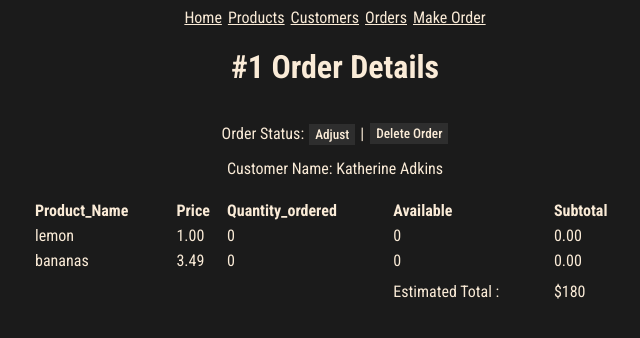
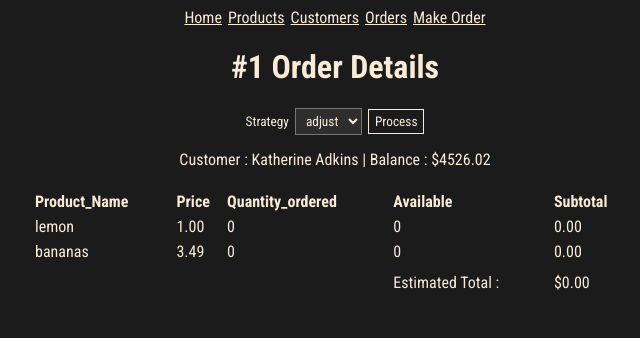
Before and after one commit to SwimmingWebDev/myorder, a Flask app: page /order/1 in a window 1280 px wide. Shown: the top 338 px of the page, without its empty margins (305-945 px from the left). Run offline with Flask 3, Linux system fonts and the light colour scheme; data comes from the database, SQL or seed files in the repository; both versions use the stored data as it was after the commit.

Commit message:
Update Order Model

```diff
--- a/app.py
+++ b/app.py
@@ -233,7 +233,7 @@ def api_update_product(product_id):
 
         product.name = data['name']
         product.price = data['price']
-        product.quantity =data['quantity']
+        product.available =data['quantity']
 
         db.session.commit()
         return "", 204
@@ -265,7 +265,9 @@ def make_order():
         product_id = request.form['item']
         quantity =  request.form['quantity']
 
-        order = Order(customer_id=customer_id)
+        customer = db.get_or_404(Customer, customer_id)
+        order = Order(customer=customer)
+
         product = db.get_or_404(Product, product_id)
 
         if product is not None:
@@ -286,26 +288,34 @@ def make_order():
 
         return render_template("make_order.html", customers = customers, products=products)
 
-
-
 @app.route("/order/<int:order_id>")
 def order_details(order_id):
     statement = db.select(ProductOrder).filter_by(order_id=order_id)
     records = db.session.execute(statement)
     results = records.scalars()
+    order = db.get_or_404(Order, order_id)
+    return render_template("order_details.html", total = order.total, orders = results, order_id = order_id)
 
-    return render_template("order_details.html", orders = results, order_id = order_id)
+@app.route("/order/process/<int:order_id>", methods=["GET","POST"])
+def process_order(order_id):
+    order= db.get_or_404(Order, order_id)
+    strategy = request.form['strategy']
+    Order.process(order, strategy)
+    db.session.commit()
+    return redirect(url_for("orders_list"))
 
 
 @app.route("/order/<int:order_id>/delete", methods=["GET", "POST"])
 def order_delete(order_id):
     order = db.get_or_404(Order, order_id)
+    if order.processed is not None:
+        return redirect(url_for("orders_list"))
     db.session.delete(order)
     db.session.commit()
     return redirect(url_for("orders_list"))
 
 
-# API view - order
+# API view
 # create Order
 @app.route("/api/orders", methods=["GET", "POST"])
 def api_create_order():
@@ -313,29 +323,67 @@ def api_create_order():
         data = request.json
 
         customer_id = data["customer_id"]
-        items = data.get('item', [])
+        items = data.get('items', [])
+
+        customer = db.get_or_404(Customer, customer_id)
+        order = Order(customer=customer)
 
         for item in items:
             name = item.get("name")
             quantity = item.get('quantity')
 
-            order = Order(customer_id=customer_id)
-            product = db.get_or_404(Product, name)
+            product = Product.query.filter_by(name=name).first_or_404()
 
+            print(product)
             if product is not None:
                 new_order = ProductOrder(order=order, product=product, quantity=quantity)
-
-            db.session.add(new_order)
+                db.session.add(new_order)
             db.session.commit()
 
         return "Created Successfully", 201
+    else:
+        statement = db.select(Order).order_by(Order.id)
+        results = db.session.execute(statement)
+        orders = []
+        for order in results.scalars():
+            json_record =Order.to_json(order)
+            orders.append(json_record)
+        return jsonify(orders)
+
+# API view
+# delete order
+@app.route("/api/order/<int:order_id>/delete", methods=["DELETE"])
+def api_delete_order(order_id):
+    order = db.get_or_404(Order, order_id)
+    db.session.delete(order)
+    db.session.commit()
+    return "", 204
+
+# API view
+# Update order
+@app.route("/api/order/<int:order_id>", methods=["GET","PUT"])
+def api_process_order(order_id):
+    order= db.get_or_404(Order, order_id)
+    data = request.json
+
+    if data["process"] == True:
+        if data["strategy"]:
+            Order.process(order, data["strategy"])
+            db.session.commit()
+        else:
+            data["strategy"]="adjust"
+            Order.process(order, data["strategy"])
+            db.session.commit()
+        return "", 204
+
+    else:
+        return "Invalid request", 400
 
 
 
-# Update Orders
-@app.route("/api/orders/<int:order_id>", methods=["GET", "PUT" "DELETE"])
-def view_order(order_id):
-    order = db.get_or_404(Order, order_id)
+
+
+
 
 
 
@@ -361,10 +409,3 @@ def view_order(order_id):
 
 if __name__ == "__main__":
     app.run(debug=True, port=8888)
-
-
-#api delete url could not be the same as update url
-#name could not be shown full name
-
-# records = db.session.execute(db.select(Product).where(Product.id==1))
-# records.scalars().all()
--- a/static/style.css
+++ b/static/style.css
@@ -129,6 +129,7 @@ input[type="submit"]:hover {
   font-family: "Roboto Condensed", sans-serif;
   background-color: var(--bg-variant);
   color: var(--font-color);
+  padding: 4px 6px;
 }
 
 .custom-select select {
@@ -154,5 +155,18 @@ input[type="submit"]:hover {
 }
 
 .customer_name {
-  margin: 0;
+  margin-top: 15px;
+  margin-bottom: 0;
 }
+
+.btn.processed {
+  cursor: not-allowed;
+  pointer-events: none;
+  background-color: var(--bg-variant-dark);
+  color: var(--bg-variant);
+}
+
+.btn.pending {
+  background-color: var(--bg-variant);
+  color: var(--font-color);
+}
--- a/templates/customer_orders.html
+++ b/templates/customer_orders.html
@@ -19,9 +19,9 @@
                 <td>{{ order.date_created }}</td>
 
                 <td>
-                    <a href="/order/{{order.id}}" class="btn">Edit</a>
-                    <a href="/order/{{order.id}}" class="btn"
-                        onclick="return confirm('Are you sure to delete?')">Delete</a>
+                    <a href="/order/{{order.id}}" class="btn">Show Details</a>
+                    <!-- <a href="/order/{{order.id}}" class="btn"
+                        onclick="return confirm('Are you sure to delete?')">Delete</a> -->
                 </td>
             </tr>
             {% endfor %}
--- a/templates/order_details.html
+++ b/templates/order_details.html
@@ -2,11 +2,18 @@
 
 {% block content %}
 <h1>#{{order_id}} Order Details</h1>
-<div class="order_options">
-    <p>Order Status:<span class="order_status">Adjust</span></p><span>|</span><a href="/order/{{order_id}}/delete"
-        class="btn" onclick="return confirm('Are you sure to delete?')">Delete
-        Order</a>
-</div>
+
+
+<form action="/order/process/{{order_id}}" method="POST">
+    <label for="product">Strategy</label>
+    <select name="strategy" class="custom-select">
+        <option value="adjust">adjust</option>
+        <option value="reject">reject</option>
+        <option value="ignore">ignore</option>
+    </select>
+    <input type="submit" value="Process">
+</form>
+
 <table>
     <thead>
         <tr>
@@ -20,7 +27,8 @@
     <tbody>
         {% for order in orders %}
         {% if loop.index == 1 %}
-        <p class="customer_name">Customer Name: {{order.order.customer.name}}</p>
+        <p class="customer_name">Customer : {{order.order.customer.name}}<span> | Balance :
+                ${{order.order.customer.balance |round(2, 'common') }}</span></p>
         {% endif %}
         <tr>
             <td>{{order.product.name}}</td>
@@ -40,7 +48,7 @@
             <td></td>
             <td></td>
             <td>Estimated Total : </td>
-            <td>$180</td>
+            <td>${{ total|round(2, 'common') }}</td>
         </tr>
     </tfoot>
 
```
Also changed, not shown: models.py (+32 -7 lines), templates/orders.html (+14 -7 lines), data/myorder.db.
